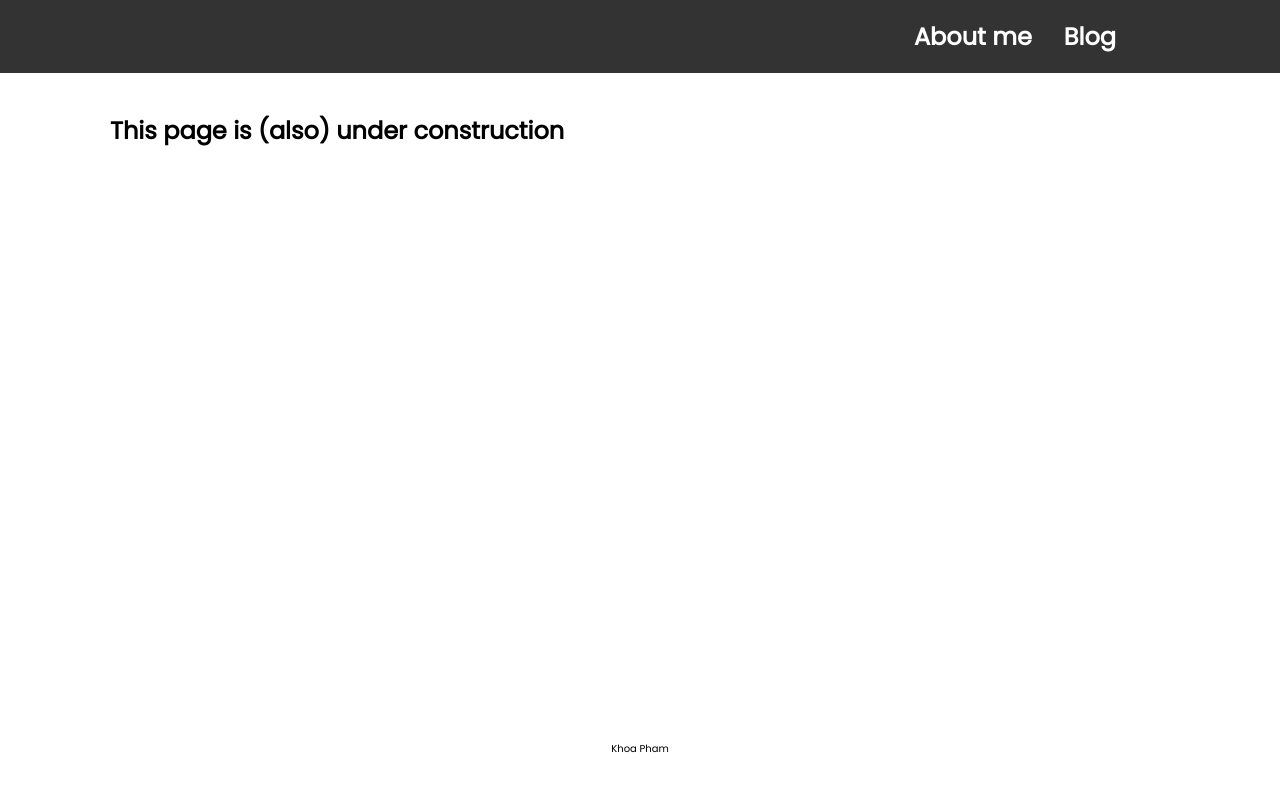
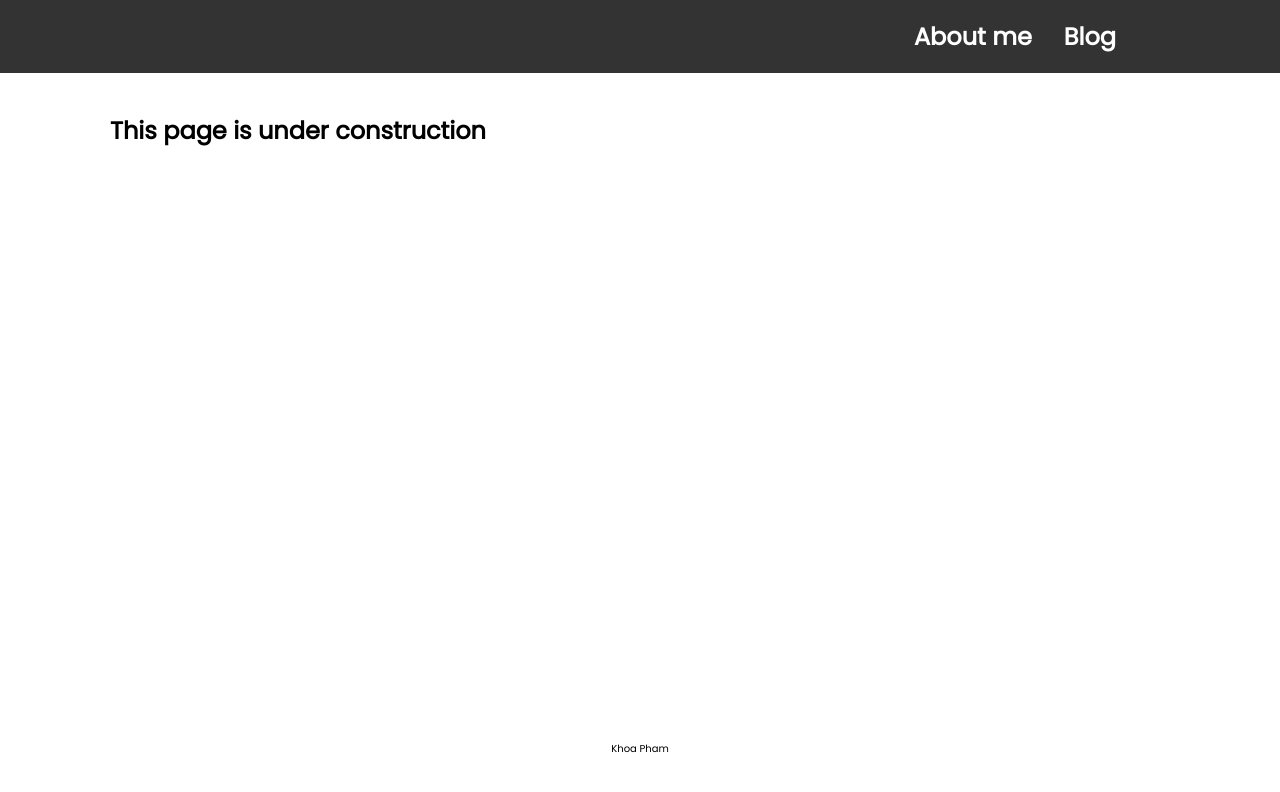
Before and after one commit to ptdk1020/ptdk1020.github.io, a Next.js app: page /aboutme in a window 1280 px wide. Shown: the top 792 px of the page. Built offline with nearby package versions, Linux system fonts and the light colour scheme.

Commit message:
aboutme under construction

```diff
--- a/pages/aboutme.js
+++ b/pages/aboutme.js
@@ -3,7 +3,7 @@ import Image from 'next/image'
 export default function AboutMe() {
   return (
     <div>
-      <h2>This page is (also) under construction</h2>
+      <h2>This page is under construction</h2>
     </div>
   )
 }
```
